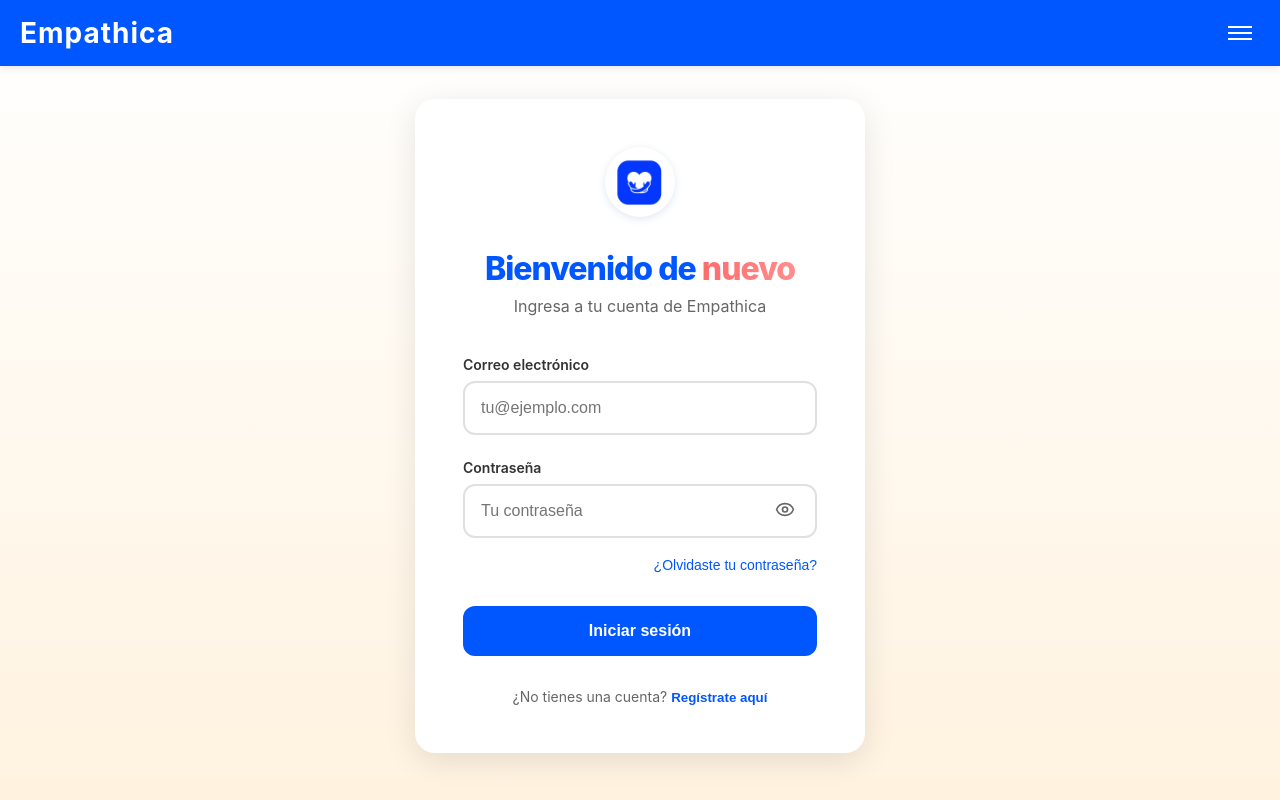
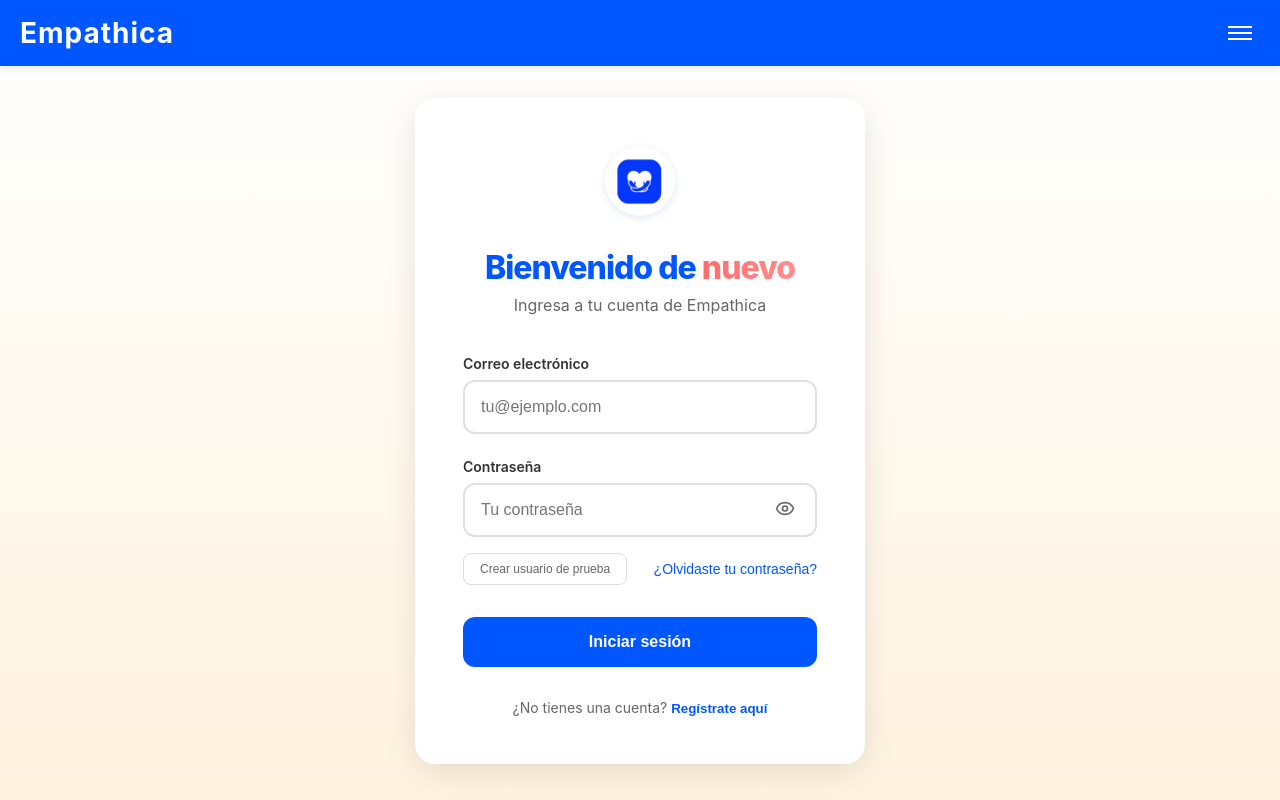
Before and after one commit to empathicacolombia/empathicaweb, a React (Create React App) app: page /login in a window 1280 px wide. Built offline with nearby package versions, Linux system fonts and the light colour scheme.

Commit message:
login prueba 2

```diff
--- a/src/components/LoginPage.jsx
+++ b/src/components/LoginPage.jsx
@@ -41,6 +41,41 @@ const LoginPage = ({ navigationProps }) => {
    * Estado para manejar errores del login
    */
   const [error, setError] = useState('');
+
+  /**
+   * Función para crear un usuario de prueba (solo para desarrollo)
+   */
+  const createTestUser = async () => {
+    try {
+      const testUserData = {
+        id: 0,
+        username: 'test@example.com',
+        name: 'Usuario',
+        lastName: 'Prueba',
+        email: 'test@example.com',
+        password: '123456',
+        role: 'PATIENT'
+      };
+
+      const response = await fetch('https://ec2-3-143-252-0.us-east-2.compute.amazonaws.com:8443/api/auth/signup', {
+        method: 'POST',
+        headers: {
+          'Content-Type': 'application/json',
+        },
+        body: JSON.stringify(testUserData)
+      });
+
+      const result = await response.json();
+      console.log('Usuario de prueba creado:', result);
+
+      // Auto-completar el formulario con las credenciales de prueba
+      setEmail('test@example.com');
+      setPassword('123456');
+
+    } catch (error) {
+      console.error('Error creando usuario de prueba:', error);
+    }
+  };
 
   /**
    * Maneja la navegación entre diferentes páginas de la aplicación
@@ -730,12 +765,31 @@ const LoginPage = ({ navigationProps }) => {
             </div>
 
             {/* ========================================
-                 ENLACE DE CONTRASEÑA OLVIDADA
+                 ENLACE DE CONTRASEÑA OLVIDADA Y BOTÓN DE PRUEBA
                  ======================================== */}
             <div style={{
-              textAlign: 'right',
+              display: 'flex',
+              justifyContent: 'space-between',
+              alignItems: 'center',
               marginBottom: '2rem'
             }}>
+              <button
+                type="button"
+                onClick={createTestUser}
+                style={{
+                  color: '#666',
+                  fontSize: 12,
+                  fontWeight: 500,
+                  background: 'none',
+                  border: '1px solid #ddd',
+                  padding: '0.5rem 1rem',
+                  borderRadius: 8,
+                  cursor: 'pointer'
+                }}
+              >
+                Crear usuario de prueba
+              </button>
+
               <button
                 type="button"
                 style={{
--- a/src/services/api.js
+++ b/src/services/api.js
@@ -14,7 +14,12 @@ const API_BASE_URL = 'https://ec2-3-143-252-0.us-east-2.compute.amazonaws.com:84
 const handleResponse = async (response) => {
   if (!response.ok) {
     const errorData = await response.json().catch(() => ({}));
-    throw new Error(errorData.message || `Error HTTP: ${response.status}`);
+    console.error('Error response:', {
+      status: response.status,
+      statusText: response.statusText,
+      errorData: errorData
+    });
+    throw new Error(errorData.message || errorData.error || `Error HTTP: ${response.status} - ${response.statusText}`);
   }
   return response.json();
 };
@@ -61,16 +66,21 @@ export const authService = {
           */
          login: async (credentials) => {
            try {
-             // Preparar datos para el backend según la estructura requerida
+             // Preparar datos para el backend según la documentación de Swagger
              const loginData = {
-               id: 0, // Campo requerido por el backend
-               username: credentials.email, // Usar email como username
-               name: '', // Campo requerido pero no usado en login
-               lastName: '', // Campo requerido pero no usado en login
+               id: 0,
+               username: credentials.email,
+               name: '',
+               lastName: '',
                email: credentials.email,
                password: credentials.password,
-               role: '' // Campo requerido pero no usado en login
+               role: ''
              };
+
+             console.log('Enviando datos de login:', {
+               url: `${API_BASE_URL}/api/auth/login`,
+               data: { ...loginData, password: '[HIDDEN]' }
+             });
 
              const response = await fetch(`${API_BASE_URL}/api/auth/login`, {
                method: 'POST',
@@ -78,6 +88,12 @@ export const authService = {
                  'Content-Type': 'application/json',
                },
                body: JSON.stringify(loginData)
+             });
+
+             console.log('Respuesta del servidor:', {
+               status: response.status,
+               statusText: response.statusText,
+               headers: Object.fromEntries(response.headers.entries())
              });
 
              return await handleResponse(response);
```
